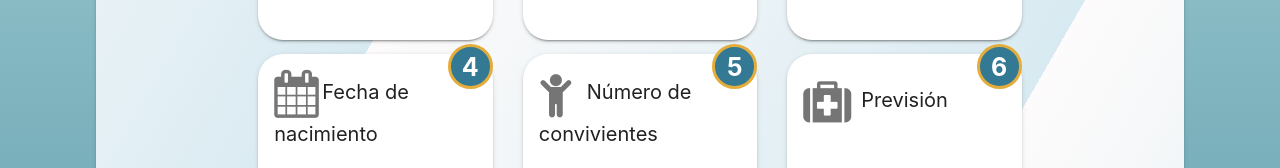
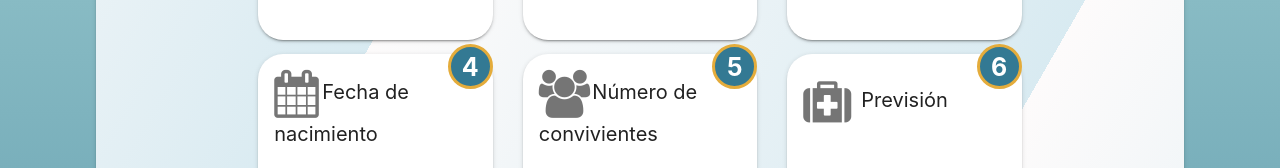
Before and after one commit to cristianrojasn/AMSA_COVID19_form, a Vue app in the folder amsa-form/: page / in a window 1280 px wide. Shown: the part 407-575 px from the top of the page. Built offline with nearby package versions, Linux system fonts and the light colour scheme; what vuefire would draw is missing.

Commit message:
nuevo iconos

```diff
--- a/amsa-form/src/components/b-day.vue
+++ b/amsa-form/src/components/b-day.vue
@@ -24,8 +24,8 @@
                     <md-badge id="badge-steps" md-content="5"/>
                     <md-card-header>
                         <div class="md-title">
-                            <md-icon class="fa fa-child md-size-2x"></md-icon>
-                            <span>Número de convivientes</span>
+                            <md-icon class="fa fa-users md-size-2x"></md-icon>
+                            <span> Número de convivientes</span>
                         </div>
                     </md-card-header>
                     <md-card-content>
```
